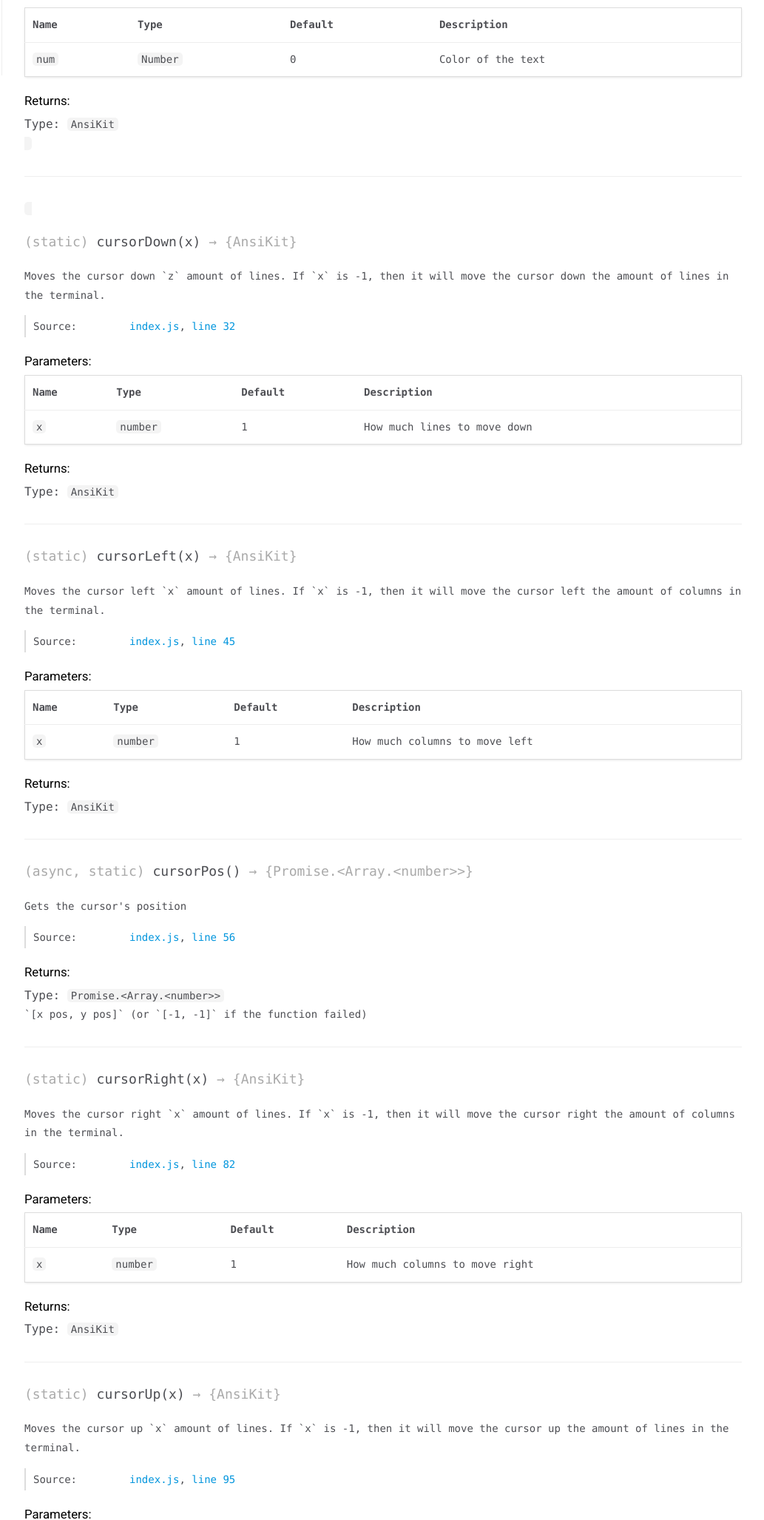
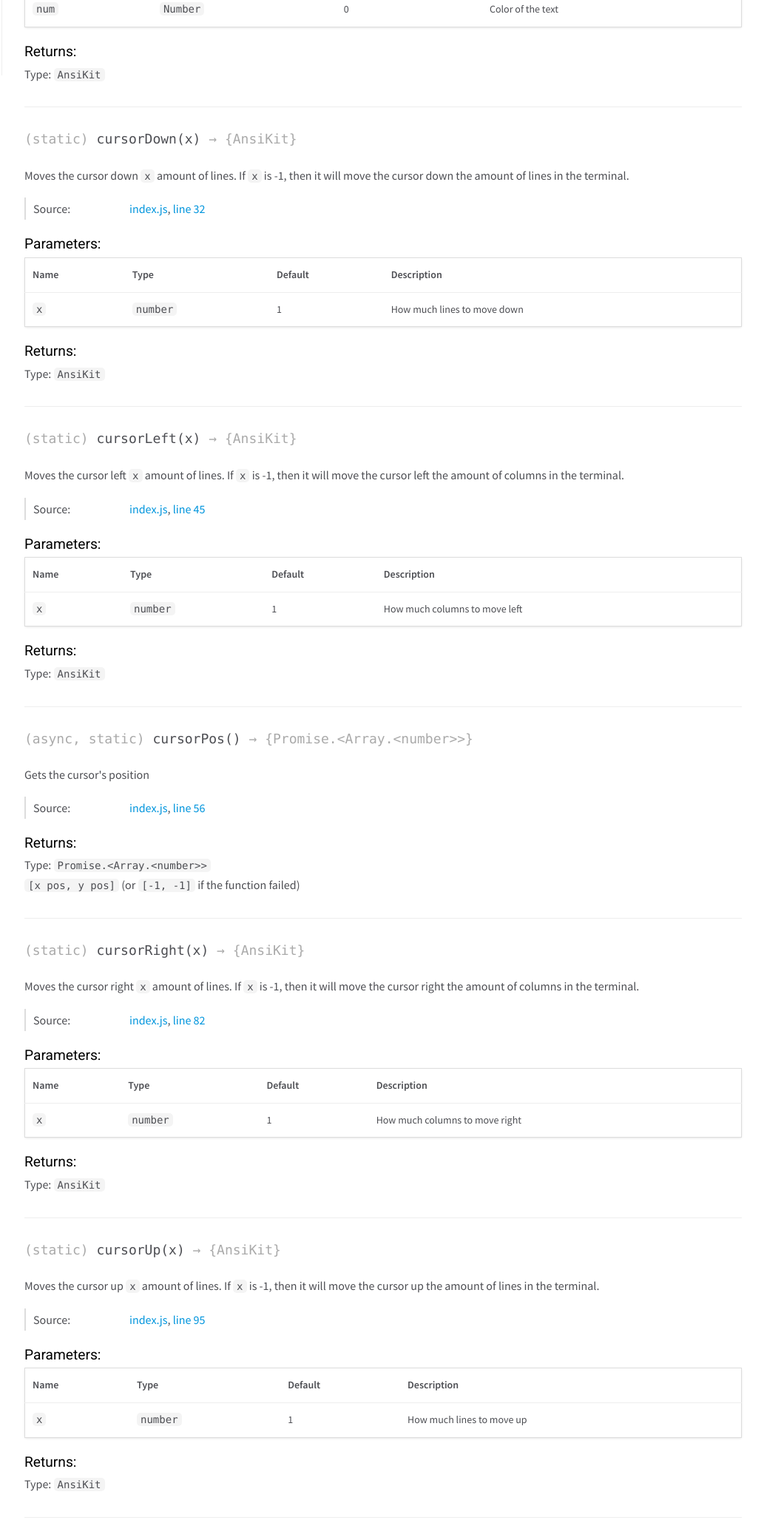
Before and after one commit to TorchedArchive/AnsiKit, a plain HTML site: page module-AnsiKit-AnsiKit.html in a window 1280 px wide. Shown: the part 698-2753 px from the top of the page at 74% size, without its empty margins (247-1280 px from the left). Drawn offline with nearby package versions, Linux system fonts and the light colour scheme.

Commit message:
deploy: e5d11531dbbf3ce08b5af71d6e81defa9bd92535

```diff
--- a/module-AnsiKit-AnsiKit.html
+++ b/module-AnsiKit-AnsiKit.html
@@ -167,7 +167,7 @@
 
 <div class="description">
     Sets text color to an 8bit color (256 available colors)
-If <code>num<code> is not provided, is not a number or is more than 255/less than 0) it will default to 0
+If <code>num</code> is not provided, is not a number or is more than 255/less than 0) it will default to 0
 </div>
 
 
@@ -331,8 +331,8 @@ If <code>num<code> is not provided, is not a number or is more than 255/less tha
 
 
 <div class="description">
-    Moves the cursor down `z` amount of lines.
-If `x` is -1, then it will move the cursor down the amount of lines in the terminal.
+    Moves the cursor down <code>x</code> amount of lines.
+If <code>x</code> is -1, then it will move the cursor down the amount of lines in the terminal.
 </div>
 
 
@@ -496,8 +496,8 @@ If `x` is -1, then it will move the cursor down the amount of lines in the termi
 
 
 <div class="description">
-    Moves the cursor left `x` amount of lines.
-If `x` is -1, then it will move the cursor left the amount of columns in the terminal.
+    Moves the cursor left <code>x</code> amount of lines.
+If <code>x</code> is -1, then it will move the cursor left the amount of columns in the terminal.
 </div>
 
 
@@ -747,7 +747,7 @@ If `x` is -1, then it will move the cursor left the amount of columns in the ter
 
 
 <div class="param-desc">
-    `[x pos, y pos]` (or `[-1, -1]` if the function failed)
+    <code>[x pos, y pos]</code> (or <code>[-1, -1]</code> if the function failed)
 </div>
 
 
@@ -769,8 +769,8 @@ If `x` is -1, then it will move the cursor left the amount of columns in the ter
 
 
 <div class="description">
-    Moves the cursor right `x` amount of lines.
-If `x` is -1, then it will move the cursor right the amount of columns in the terminal.
+    Moves the cursor right <code>x</code> amount of lines.
+If <code>x</code> is -1, then it will move the cursor right the amount of columns in the terminal.
 </div>
 
 
@@ -934,8 +934,8 @@ If `x` is -1, then it will move the cursor right the amount of columns in the te
 
 
 <div class="description">
-    Moves the cursor up `x` amount of lines.
-If `x` is -1, then it will move the cursor up the amount of lines in the terminal.
+    Moves the cursor up <code>x</code> amount of lines.
+If <code>x</code> is -1, then it will move the cursor up the amount of lines in the terminal.
 </div>
 
 
@@ -1203,7 +1203,7 @@ If `x` is -1, then it will move the cursor up the amount of lines in the termina
 
 
 <div class="description">
-    Formats the text, replacing instances of '{tag}' (for example '{red}') with the equivalent color code.
+    Formats the text, replacing instances of <code>{tag}</code> (for example <code>{red}<code</code>) with the equivalent color code.
 All available tags are listed at <a href="https://github.com/Luvella/AnsiKit#styles">styles.</a>
 </div>
 
@@ -1654,7 +1654,7 @@ All available tags are listed at <a href="https://github.com/Luvella/AnsiKit#sty
 
 
             <td class="description last">
-                Whether to end with the string terminator (ESC \)
+                Whether to end with the string terminator (<code>ESC \</code>)
 
             </td>
         </tr>
@@ -1706,7 +1706,7 @@ All available tags are listed at <a href="https://github.com/Luvella/AnsiKit#sty
 
 
 
-    <h4 class="name" id=".printCSI"><span class="type-signature">(static) </span>printCSI<span class="signature">(code, terminate)</span><span class="type-signature"> &rarr; {AnsiKit}</span></h4>
+    <h4 class="name" id=".printCSI"><span class="type-signature">(static) </span>printCSI<span class="signature">(code, end)</span><span class="type-signature"> &rarr; {AnsiKit}</span></h4>
 
 
 
@@ -1783,6 +1783,8 @@ All available tags are listed at <a href="https://github.com/Luvella/AnsiKit#sty
 
 
 
+        <th>Default</th>
+
 
         <th class="last">Description</th>
     </tr>
@@ -1811,6 +1813,10 @@ All available tags are listed at <a href="https://github.com/Luvella/AnsiKit#sty
 
 
 
+                <td class="default">
+
+                </td>
+
 
             <td class="description last">
                 Code to print
@@ -1822,7 +1828,7 @@ All available tags are listed at <a href="https://github.com/Luvella/AnsiKit#sty
 
         <tr>
 
-                <td class="name"><code>terminate</code></td>
+                <td class="name"><code>end</code></td>
 
 
             <td class="type">
@@ -1837,9 +1843,15 @@ All available tags are listed at <a href="https://github.com/Luvella/AnsiKit#sty
 
 
 
+                <td class="default">
+
+                    m
+
+                </td>
+
 
             <td class="description last">
-                Whether to end with the string terminator (ESC \)
+                Character to end the CSI code, which determines what it does.
 
             </td>
         </tr>
@@ -2765,7 +2777,7 @@ If a value is not provided, is not a number or is more than 255/less than 0) it
 <br class="clear">
 
 <footer>
-    Generated by <a href="https://github.com/jsdoc3/jsdoc">JSDoc 3.6.4</a> on Wed Sep 16 2020 02:49:41 GMT+0000 (Coordinated Universal Time) using the Minami theme.
+    Generated by <a href="https://github.com/jsdoc3/jsdoc">JSDoc 3.6.4</a> on Wed Sep 16 2020 02:59:06 GMT+0000 (Coordinated Universal Time) using the Minami theme.
 </footer>
 
 <script>prettyPrint();</script>
```
Also changed, not shown: index.html (+1 -1 lines), index.js.html (+14 -14 lines), module-AnsiKit.html (+1 -1 lines).
